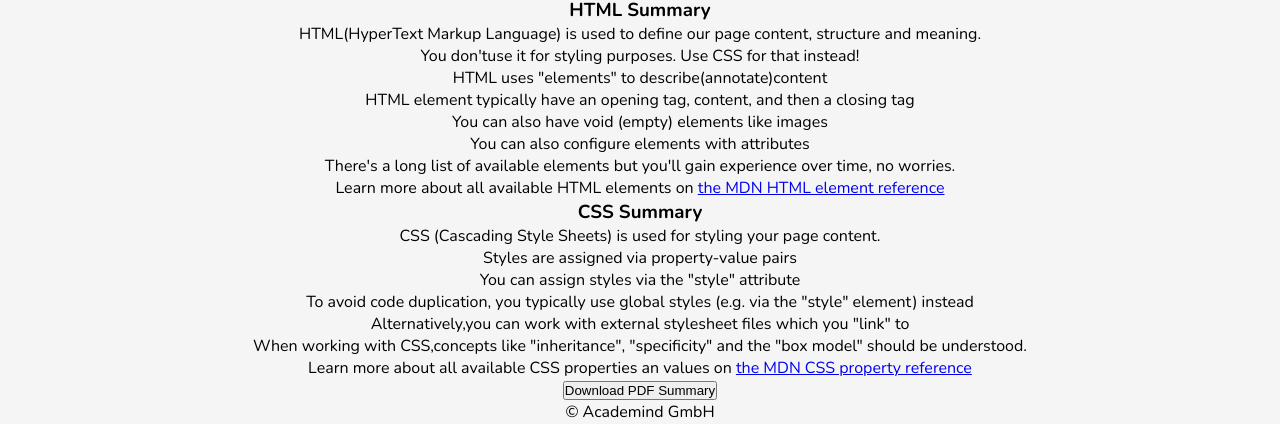
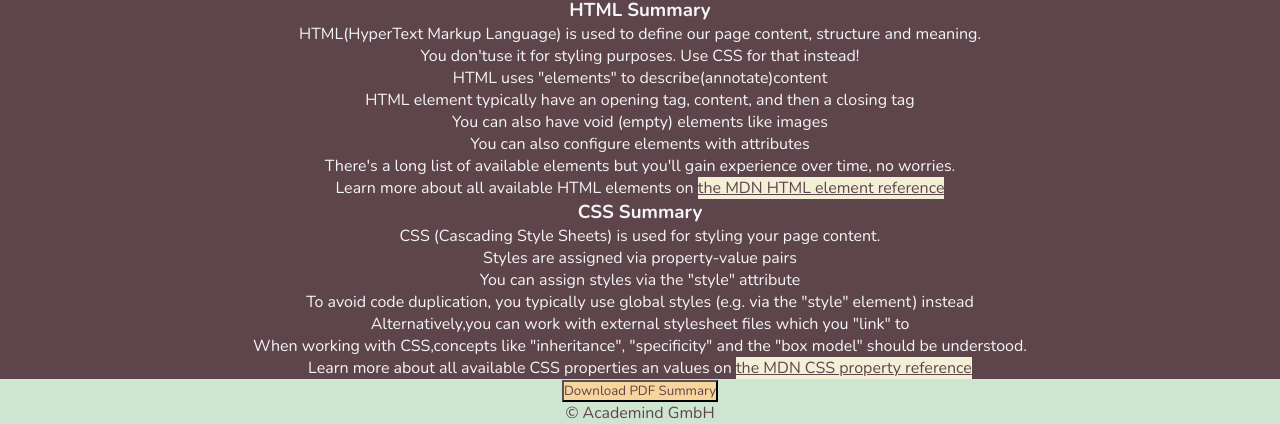
Before and after one commit to ca024/day009, a plain HTML site: page index.html in a window 1280 px wide. Shown: the part 491-915 px from the top of the page. Drawn offline with nearby package versions, Linux system fonts and the light colour scheme.

Commit message:
Add color styling

```diff
--- a/assets/css/style.css
+++ b/assets/css/style.css
@@ -6,7 +6,28 @@
 }
 
 body {
-  background-color: whitesmoke;
+  background-color: #cee5d0;
   font-family: "Nunito", sans-serif;
   text-align: center;
+  color: whitesmoke;
 }
+
+h1,
+a,
+button,
+footer {
+  color: #5e454b;
+}
+
+main {
+  background-color: #5e454b;
+}
+
+a {
+  background-color: #f3f0d7;
+}
+
+button {
+  background-color: #f7d59c;
+  font-family: "Nunito", sans-serif;
+}
```
